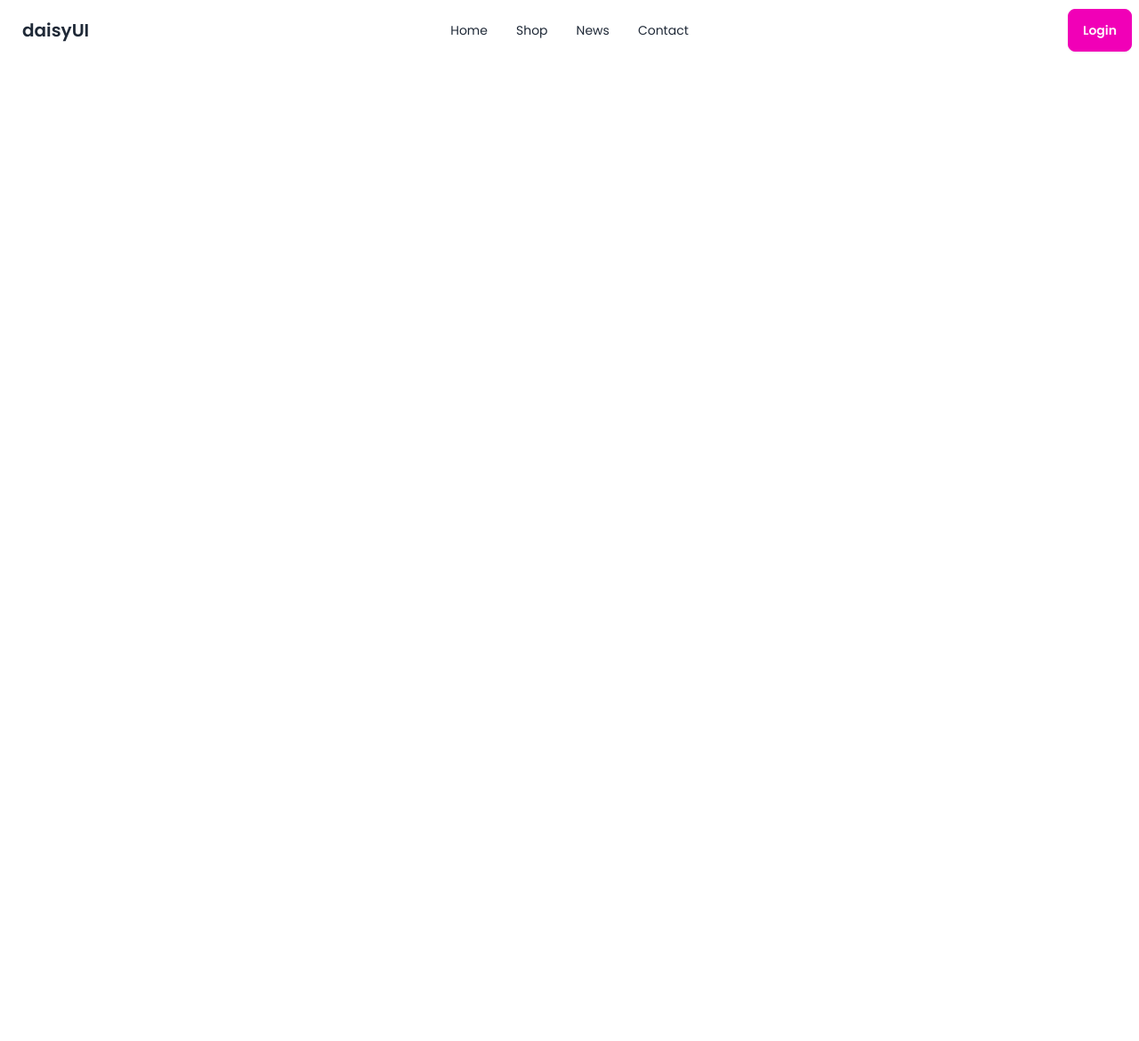
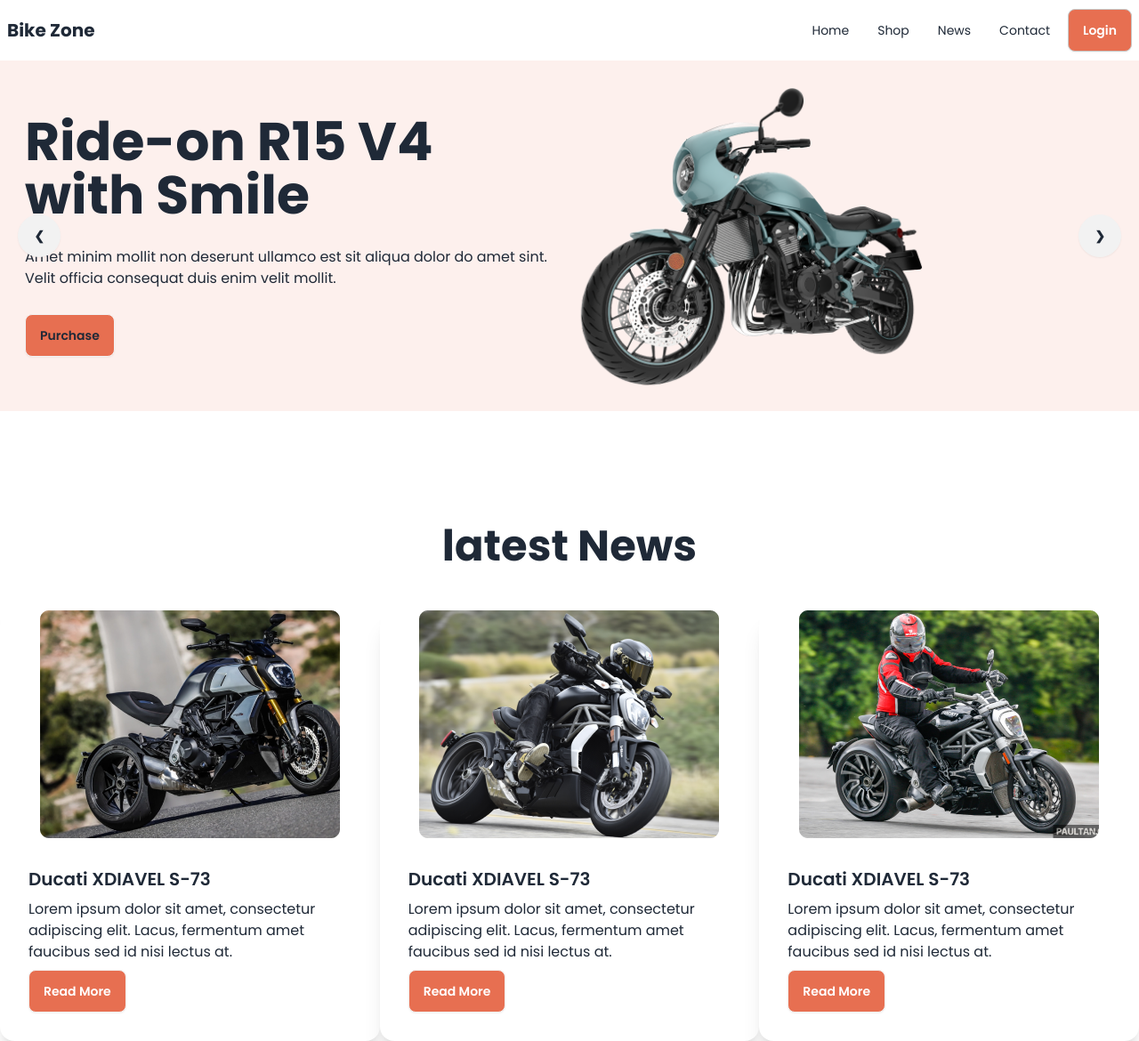
Before and after one commit to shuvoredsky/Biker-Zone, a plain HTML site: page index.html in a window 1280 px wide. Shown: the whole page at 89% size. Before the commit the page ends 800 px from the top, so only its background shows below. Drawn offline with nearby package versions, Linux system fonts and the light colour scheme.

Commit message:
latest news card updated

```diff
--- a/index.html
+++ b/index.html
@@ -23,6 +23,8 @@
             extend: {
               colors: {
                 clifford: '#da373d',
+                'bike-primary': '#E76F51',
+                'bike-bg': 'rgba(231, 111, 81, 0.1)',
               }
             }
           }
@@ -32,10 +34,10 @@
 </head>
 <body class="font-poppins">
     <!-- header section -->
-    <header>
+    <header class="md:container mx-auto">
         <nav>
             <div class="navbar bg-base-100">
-  <div class="navbar-start">
+  <div class="flex-1">
     <div class="dropdown">
       <div tabindex="0" role="button" class="btn btn-ghost lg:hidden">
         <svg
@@ -60,7 +62,7 @@
         <li><a>Contact</a></li>
       </ul>
     </div>
-    <a class="btn btn-ghost text-xl">daisyUI</a>
+    <a class="font-bold text-xl">Bike Zone</a>
   </div>
   <div class="navbar-center hidden lg:flex">
     <ul class="menu menu-horizontal px-1">
@@ -70,15 +72,140 @@
         <li><a>Contact</a></li>
     </ul>
   </div>
-  <div class="navbar-end">
-    <a class="btn btn-active btn-secondary">Login</a>
+  <div class="">
+    <a class="btn btn-active bg-bike-primary text-white">Login</a>
   </div>
 </div>
         </nav>
+
+        <!-- slider Carousel -->
+    <div class="carousel w-full bg-bike-bg">
+            <!-- slide 1 -->
+  <div id="slide1" class="carousel-item relative w-full">
+    <div class="flex justify-center items-center mx-auto flex-col lg:flex-row sm:p-7">
+        <!-- text content -->
+         <div class="space-y-7 flex-1">
+            <h1 class="text-6xl font-bold">Ride-on R15 V4 <br> with Smile</h1>
+            <p>Amet minim mollit non deserunt ullamco
+                est sit aliqua dolor do amet sint. Velit officia consequat duis enim velit mollit.</p>
+                <button class="btn bg-bike-primary">Purchase</button>
+         </div>
+         <!-- img content -->
+          <div class="flex-1">
+            <img src="images/slider/bike1.png"class="w-[400px]" />
+          </div>
+    </div>
+    <div class="absolute left-5 right-5 top-1/2 flex -translate-y-1/2 transform justify-between">
+      <a href="#slide3" class="btn btn-circle">❮</a>
+      <a href="#slide2" class="btn btn-circle">❯</a>
+    </div>
+  </div>
+            <!-- slide 2 -->
+  <div id="slide2" class="carousel-item relative w-full">
+    <div class="flex justify-center items-center mx-auto flex-col lg:flex-row sm:p-7">
+        <!-- text content -->
+         <div class="space-y-7 flex-1">
+            <h1 class="text-6xl font-bold">Ride-on R15 V4 <br> with Smile</h1>
+            <p>Amet minim mollit non deserunt ullamco
+                est sit aliqua dolor do amet sint. Velit officia consequat duis enim velit mollit.</p>
+                <button class="btn bg-bike-primary">Purchase</button>
+         </div>
+         <!-- img content -->
+          <div class="flex-1">
+            <img src="images/slider/bike2.png"class="w-[400px]" />
+          </div>
+    </div>
+    <div class="absolute left-5 right-5 top-1/2 flex -translate-y-1/2 transform justify-between">
+      <a href="#slide1" class="btn btn-circle">❮</a>
+      <a href="#slide3" class="btn btn-circle">❯</a>
+    </div>
+  </div>
+            <!-- slide 3 -->
+  <div id="slide3" class="carousel-item relative w-full">
+    <div class="flex justify-center items-center mx-auto flex-col lg:flex-row sm:p-7">
+        <!-- text content -->
+         <div class="space-y-7 flex-1">
+            <h1 class="text-6xl font-bold">Ride-on R15 V4 <br> with Smile</h1>
+            <p>Amet minim mollit non deserunt ullamco
+                est sit aliqua dolor do amet sint. Velit officia consequat duis enim velit mollit.</p>
+                <button class="btn bg-bike-primary">Purchase</button>
+         </div>
+         <!-- img content -->
+          <div class="flex-1">
+            <img src="images/slider/bike3.png"class="w-[400px]" />
+          </div>
+    </div>
+    <div class="absolute left-5 right-5 top-1/2 flex -translate-y-1/2 transform justify-between">
+      <a href="#slide2" class="btn btn-circle">❮</a>
+      <a href="#slide1" class="btn btn-circle">❯</a>
+    </div>
+  </div>
+
+</div>
+         <div>
+
+         </div>
     </header>
 
     <!-- main section -->
-     <main></main>
+     <main class="md:container mx-auto">
+
+        <!-- features bike section -->
+
+
+        <!-- latest news section -->
+        <section class="">
+            <h1 class="mt-32 text-center font-bold text-5xl">latest News</h1>
+            <div class="grid grid-cols-1 lg:grid-cols-3">
+                <!-- card 1 -->
+            <div class="card bg-base-100 shadow-xl mt-12">
+                <figure>
+                  <img
+                    src="images/others/latest1.png"
+                    alt="Shoes" />
+                </figure>
+                <div class="card-body">
+                  <h2 class="card-title">Ducati XDIAVEL S-73</h2>
+                  <p>Lorem ipsum dolor sit amet, consectetur adipiscing elit. Lacus, fermentum amet faucibus sed id nisi lectus at.</p>
+                  <div class="card-actions">
+                    <button class="btn bg-bike-primary text-white">Read More</button>
+                  </div>
+                </div>
+              </div>
+              <!-- card 2 -->
+            <div class="card bg-base-100 shadow-xl mt-12">
+                <figure>
+                  <img
+                    src="images/others/latest2.png"
+                    alt="Shoes" />
+                </figure>
+                <div class="card-body">
+                  <h2 class="card-title">Ducati XDIAVEL S-73</h2>
+                  <p>Lorem ipsum dolor sit amet, consectetur adipiscing elit. Lacus, fermentum amet faucibus sed id nisi lectus at.</p>
+                  <div class="card-actions">
+                    <button class="btn bg-bike-primary text-white">Read More</button>
+                  </div>
+                </div>
+              </div>
+              <!-- card 3 -->
+            <div class="card bg-base-100 shadow-xl mt-12">
+                <figure>
+                  <img
+                    src="images/others/latest3.png"
+                    alt="Shoes" />
+                </figure>
+                <div class="card-body">
+                  <h2 class="card-title">Ducati XDIAVEL S-73</h2>
+                  <p>Lorem ipsum dolor sit amet, consectetur adipiscing elit. Lacus, fermentum amet faucibus sed id nisi lectus at.</p>
+                  <div class="card-actions">
+                    <button class="btn bg-bike-primary text-white">Read More</button>
+                  </div>
+                </div>
+              </div>
+            </div>
+        </section>
+
+     </main>
 
      <!-- footer section -->
       <footer></footer>
```
Also changed, not shown: tailwind.config.js (added, +8 -0 lines).
